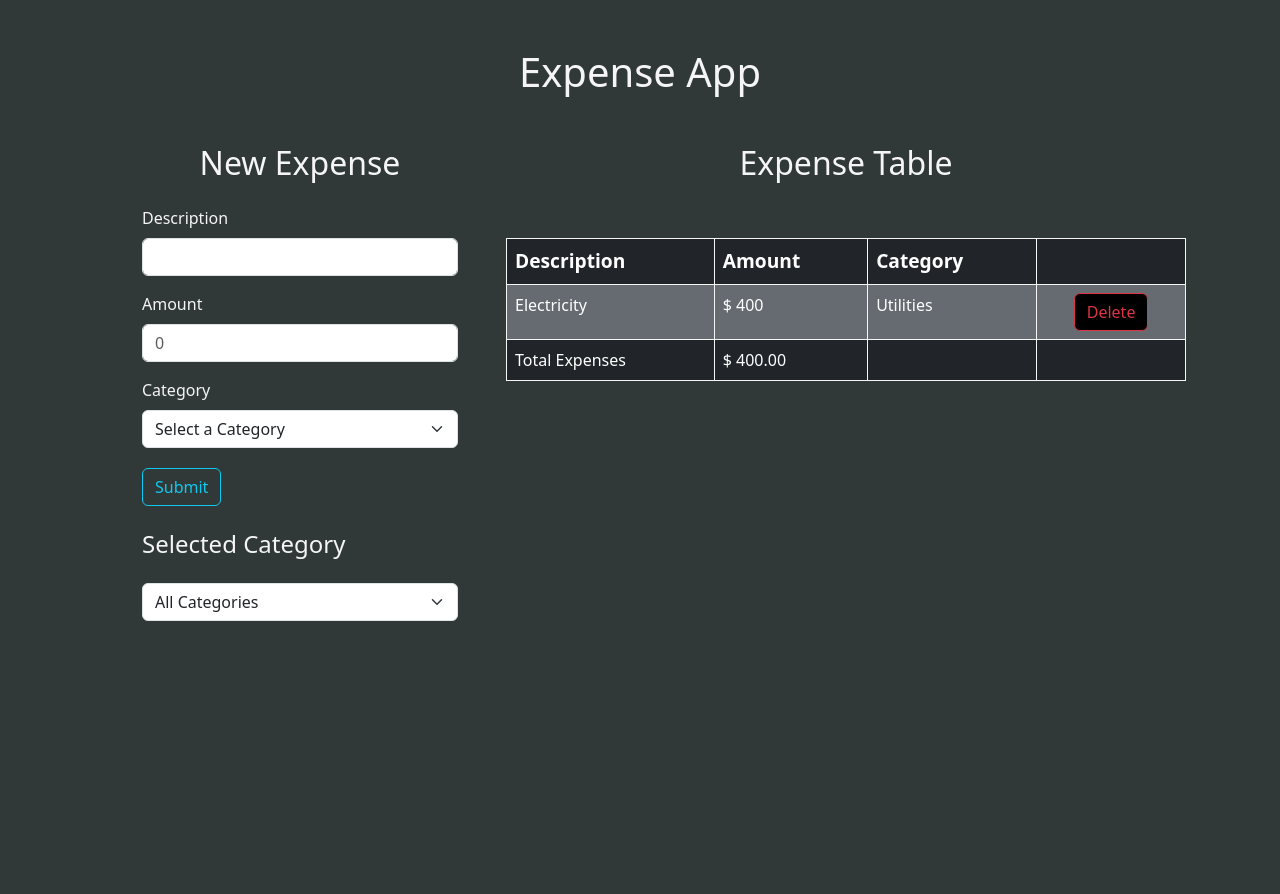
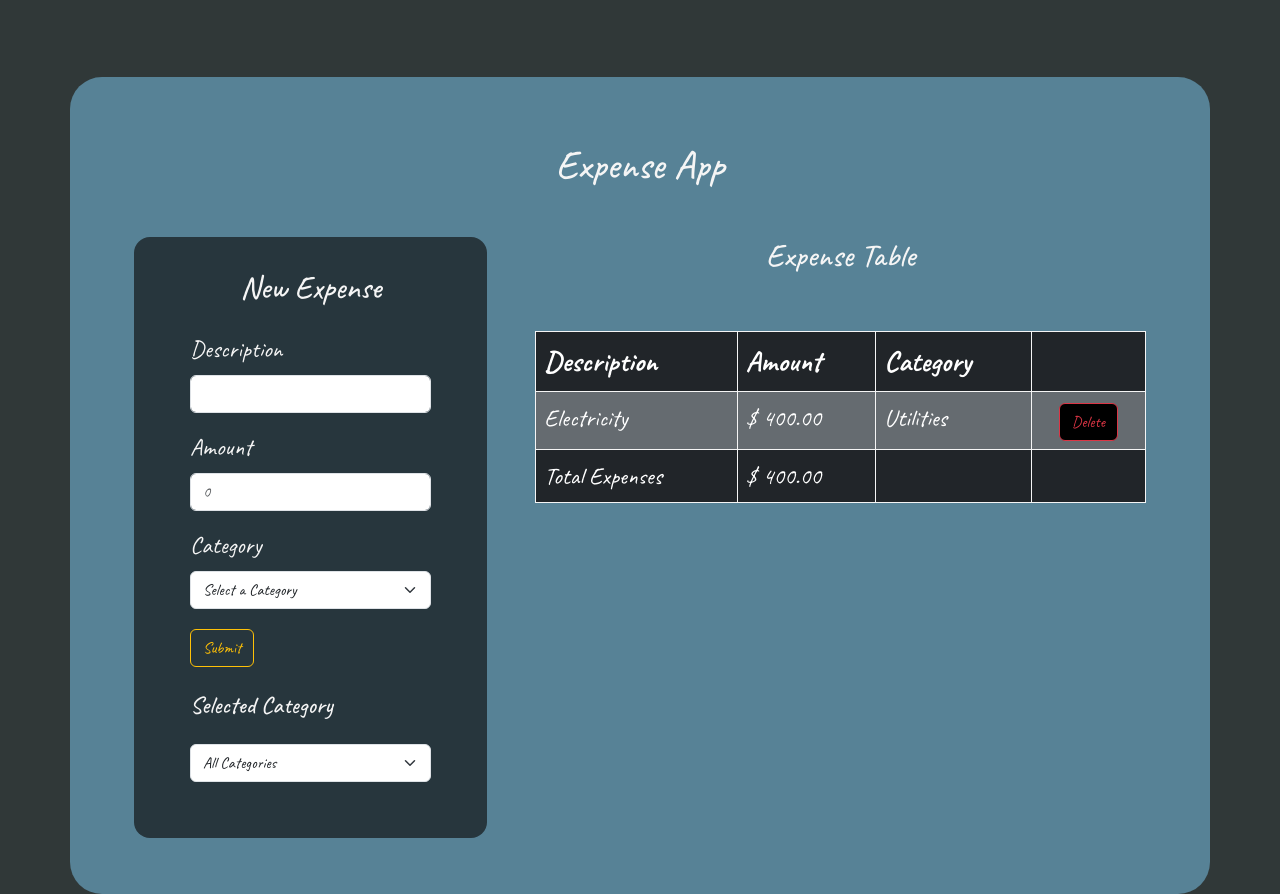
Before and after one commit to dljimenez2324/MC10ExpenseAppValidate, a React (Vite) app in the folder MC10ExpenseApp/: page / in a window 1280 px wide. Before the commit the page ends 800 px from the top, so only its background shows below. Built offline with nearby package versions, Linux system fonts and the light colour scheme.

Commit message:
added styles to make form look sectioned

```diff
--- a/MC10ExpenseApp/src/App.tsx
+++ b/MC10ExpenseApp/src/App.tsx
@@ -30,22 +30,26 @@ const App = () => {
 
   return (
     <>
+      <div className="container mainCont">
         <h1 className="text-center my-5">Expense App</h1>
         <div className="container">
           <div className="container my-4 mx-4 flexCont">
             {/* Expense Form here and notice instead of using nanoid() which is in the ExpenseForm.tsx im going to add one to the current array and use that as the ID number */}
             {/* when editing or changing this array we first have to spread the array  and then because we cannot directly edit the array we need to spread the variable that we just made and edit that which will then set to the setArray that we have in our useState */}
-          <div className="col-4">
+            <div className="container formCont col-4">
+
                 <h2 className="text-center">New Expense</h2>
                 <div className="m-4 formStyle"><ExpenseForm onHelpSubmit={expense => setDummyExpensesArray([...dummyExpensesArray, {...expense, id: dummyExpensesArray.length + 1}])} /></div>
                 {/* Expense Table filter option */}
                 <h4 className="m-4">Selected Category</h4>
                 <div className="m-4 ms-4"><ExpenseFilter onSelectedCategory={category => setSelectedCategory(category)}/></div>
+
             </div>
             <div className="col-8">
               <h2 className="text-center expenseMargin">Expense Table</h2>
               {/* table of data */}
-            <div className="m-4"><ExpenseList expenses={visibleExpense} onDelete={handleDelete}/></div>
+              <div className="m-5"><ExpenseList expenses={visibleExpense} onDelete={handleDelete}/></div>
+            </div>
           </div>
         </div>
       </div>
--- a/MC10ExpenseApp/src/expense-tracker/components/ExpenseForm.tsx
+++ b/MC10ExpenseApp/src/expense-tracker/components/ExpenseForm.tsx
@@ -99,7 +99,7 @@ const ExpenseForm = ({onHelpSubmit}:ExpenseProps) => {
             </div>
 
             {/* <button className="btn btn-outline-primary mt-1" onClick={incrementID}>Submit</button> */}
-            <button className="btn btn-outline-info mt-1" type="submit">Submit</button>
+            <button className="btn btn-outline-warning mt-1" type="submit">Submit</button>
         </form>
     </>
   );
--- a/MC10ExpenseApp/src/expense-tracker/components/ExpenseList.tsx
+++ b/MC10ExpenseApp/src/expense-tracker/components/ExpenseList.tsx
@@ -37,7 +37,7 @@ const ExpenseList = ({expenses, onDelete}:ExpenseProps) => {
             <tbody className="dataStyle">
                 {expenses.map(expense => <tr key={expense.id}>
                     <td className="dataStyle">{expense.description}</td>
-                    <td className="dataStyle">$ {expense.amount}</td>
+                    <td className="dataStyle">$ {expense.amount.toFixed(2)}</td>
                     <td className="dataStyle">{expense.category}</td>
                     <td className="dataStyle text-center">
                         <button className="btn btn-outline-danger deleteButton" onClick={() => onDelete(expense.id)}>Delete</button>
--- a/MC10ExpenseApp/src/index.css
+++ b/MC10ExpenseApp/src/index.css
@@ -1,6 +1,17 @@
+/* Fonts */
+@import url('https://fonts.googleapis.com/css2?family=Caveat:wght@400..700&display=swap');
+
+
 body {
   background-color: rgb(48, 56, 56);
   color:whitesmoke;
+
+  /* Fonts */
+  font-family: "Caveat", cursive;
+  font-optical-sizing: auto;
+  font-weight: 400;
+  font-style:normal;
+  font-size:x-large;
 }
 
 .flexCont {
@@ -17,8 +28,19 @@ body {
   border-color: whitesmoke;
 }
 
-.formStyle {
-  /* background-color: #212529; */
+.mainCont {
+  background-color: #578296;
+  border-radius: 2rem;
+  margin-top: 6%;
+  padding: 1rem;
+}
+
+.formCont {
+  background-color: #27363d;
+  margin-bottom: 1rem;
+  padding: 2rem;
+  border-radius: 1rem;
+  /* opacity: 80%; */
 }
 
 .dataStyle {
@@ -33,6 +55,7 @@ body {
 thead {
   font-size: larger;
 }
+
 
 /* tfoot {
   background-color: #656b70 !important;
```
Lines whose indentation alone changed are shown as unchanged.
